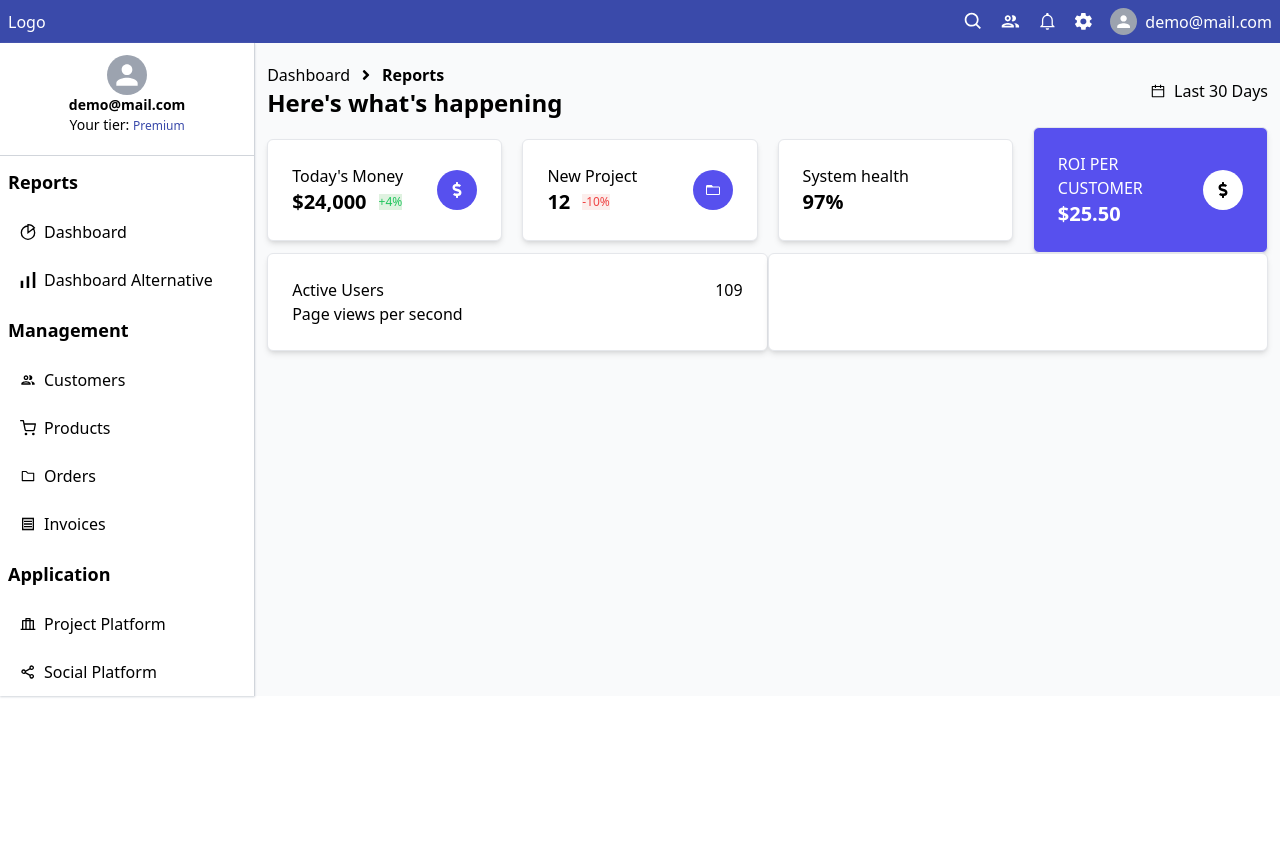
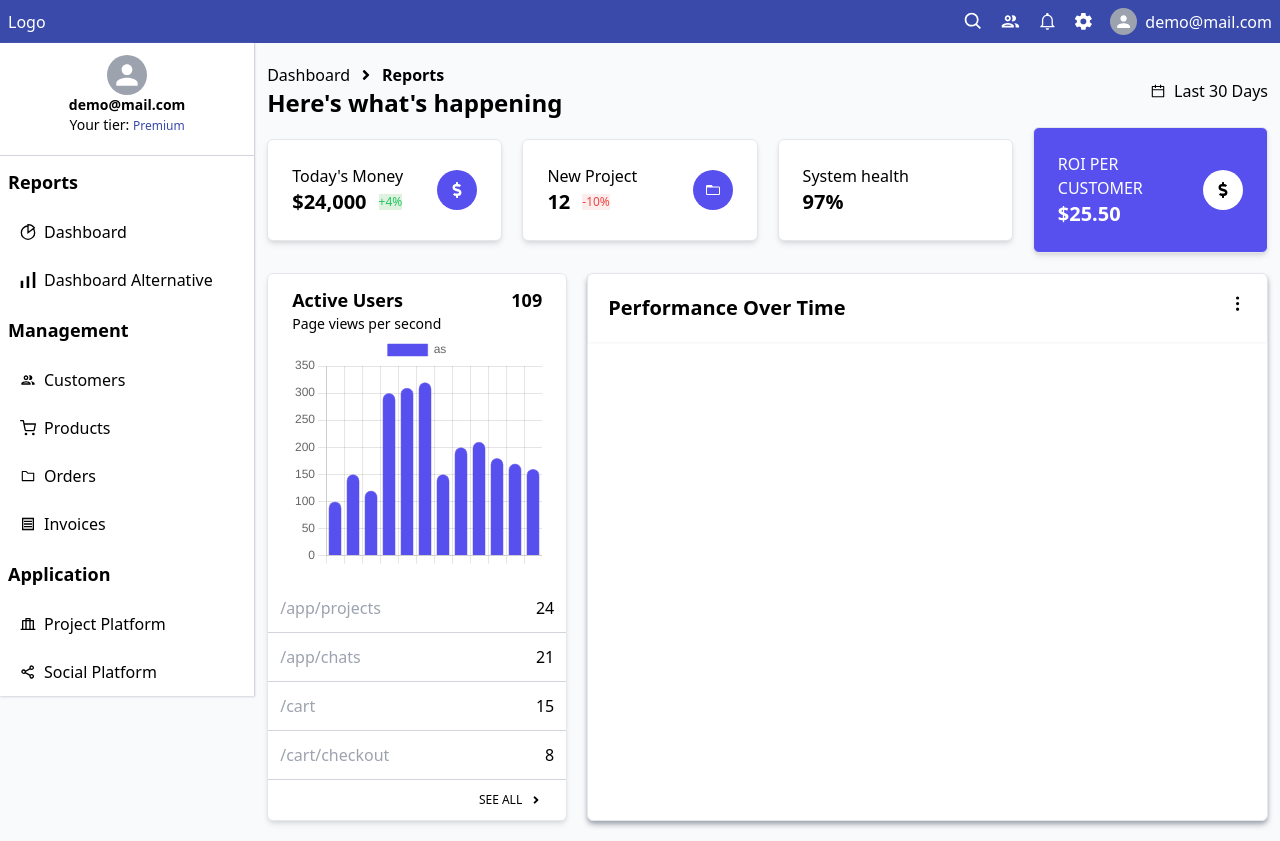
Before and after one commit to omkar787/analytical-dashboard, a React (Create React App) app: page / in a window 1280 px wide. Before the commit the page ends 800 px from the top, so only its background shows below. Built offline with nearby package versions, Linux system fonts and the light colour scheme.

Commit message:
Active users chart done

```diff
--- a/src/Components/RightPanel.js
+++ b/src/Components/RightPanel.js
@@ -3,10 +3,29 @@ import { FaAngleRight } from "react-icons/fa";
 import { AiOutlineCalendar } from "react-icons/ai";
 import { FaDollarSign } from "react-icons/fa";
 import { IoMdFolderOpen } from "react-icons/io";
+import { FiMoreVertical } from "react-icons/fi";
+import { Bar, Line } from "react-chartjs-2";
+import {
+	Chart as ChartJS,
+	CategoryScale,
+	LinearScale,
+	BarElement,
+	Title,
+	Tooltip,
+	Legend,
+} from "chart.js";
 
+ChartJS.register(
+	CategoryScale,
+	LinearScale,
+	BarElement,
+	Title,
+	Tooltip,
+	Legend
+);
 export default function RightPanel() {
 	return (
-		<div className="px-3 pt-5 w-full">
+		<div className="px-3 pt-5 w-full flex flex-col gap-5">
 			{/* Top headings */}
 			<TopPart />
 
@@ -19,41 +38,116 @@ export default function RightPanel() {
 	);
 }
 
-
 function ChartsPart() {
+	const data = {
+		// Name of the variables on x-axies for each bar
+		labels: ["", "", "", "", "", "", "", "", "", "", "", ""],
+		datasets: [
+			{
+				// Label for bars
+				label: "as",
+				// Data or value of your each variable
+				data: [
+					100, 150, 120, 300, 310, 320, 150, 200, 210, 180, 170, 160,
+				],
+				// Color of each bar
+				backgroundColor: "#5750ee",
+				// Border color of each bar
+				borderColor: "#5750ee",
+				borderWidth: 0.5,
+				borderRadius: 9999,
+			},
+		],
+	};
 	return (
-		<div className="flex">
+		<div className="flex gap-5">
 			{/* Active users Chart */}
-			<div className="bg-white p-6 w-full border shadow-md rounded-md border-gray-200 ">
-
-				<div className="flex justify-between">
+			<div className="bg-white pt-3 w-full border shadow-md rounded-md border-gray-200 max-w-[300px]">
+				<div className="flex justify-between px-6">
 					<div>
-						<div>
-							Active Users
-
-						</div>
-						<div>
+						<div className="text-lg font-bold">Active Users</div>
+						<div className="text-sm font-light">
 							Page views per second
 						</div>
 					</div>
-					<div>
-						109
+					<div className="font-bold text-lg">109</div>
+				</div>
+
+				{/* Chart will go here */}
+				<div
+					className="px-6"
+					style={{ maxHeight: "250px", maxWidth: "300px" }}
+				>
+					<Bar
+						options={{
+							responsive: true,
+							maintainAspectRatio: false,
+							plugins: {
+								legend: {
+									position: "top",
+									display: "none",
+								},
+								title: {
+									display: false,
+								},
+							},
+							scales: {
+								yAxis: [
+									{
+										ticks: {
+											// The y-axis value will start from zero
+											beginAtZero: true,
+										},
+									},
+								],
+							},
+						}}
+						data={data}
+						height={250}
+					/>
+				</div>
+
+				{/* Information about the graph  */}
+				<div className="flex flex-col">
+					<div className="flex px-3 py-3 justify-between border-b border-gray-300">
+						<div className="text-gray-400">/app/projects</div>
+						<div>24</div>
+					</div>
+					<div className="flex px-3 py-3 justify-between border-b border-gray-300">
+						<div className="text-gray-400">/app/chats</div>
+						<div>21</div>
+					</div>
+					<div className="flex px-3 py-3 justify-between border-b border-gray-300">
+						<div className="text-gray-400">/cart</div>
+						<div>15</div>
+					</div>
+					<div className="flex px-3 py-3 justify-between border-b border-gray-300">
+						<div className="text-gray-400">/cart/checkout</div>
+						<div>8</div>
 					</div>
 				</div>
 
-				{/* Chart will go here */}
-				<div></div>
+				{/* See all */}
+				<div className="flex items-center justify-end  gap-2 text-xs py-3 px-6">
+					SEE ALL <FaAngleRight />
+				</div>
+			</div>
+			{/* Performance Over time */}
+			<div className="bg-white  w-full border shadow-md shadow-gray-400 rounded-md border-gray-200 ">
+				<div className="flex p-5 justify-between shadow-sm">
+					<div className="text-xl font-semibold">
+						Performance Over Time
+					</div>
+					<div>
+						<FiMoreVertical size={"1.2rem"} />
+					</div>
+				</div>
 
-
-				<div></div>
+				{/* Line graph will go here */}
 				<div></div>
 			</div>
-			{/* Performance Over time */}
-			<div className="bg-white p-6 w-full border shadow-md rounded-md border-gray-200 ">
-
-			</div>
 		</div>
-	)
+	);
 }
 
 function TopPart() {
@@ -145,5 +239,6 @@ function TopPart() {
 					</div>
 				</div>
 			</div>
-		</div>);
+		</div>
+	);
 }
```
